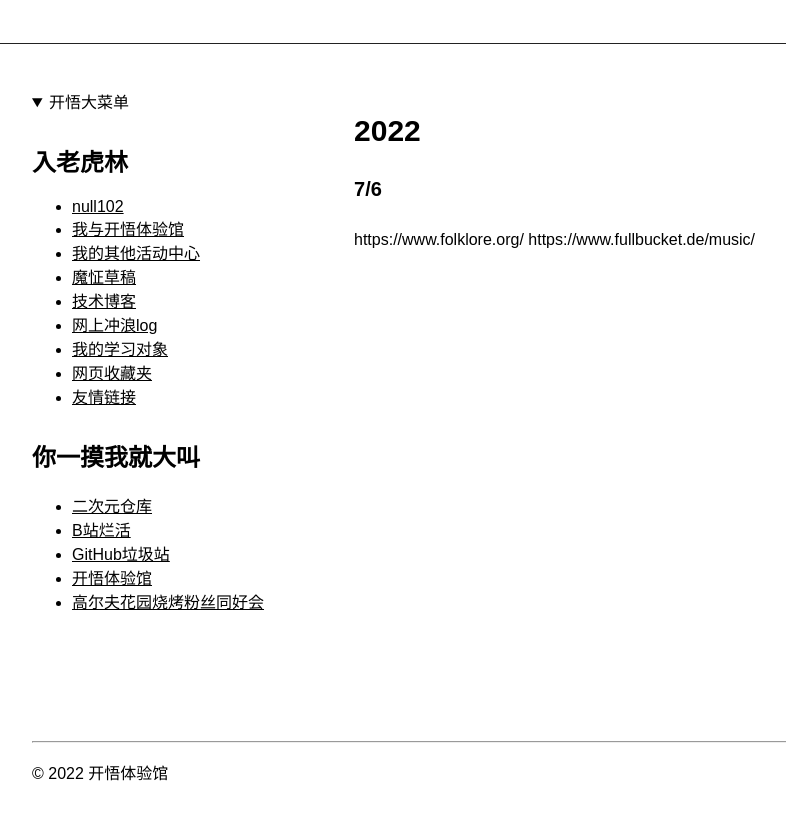
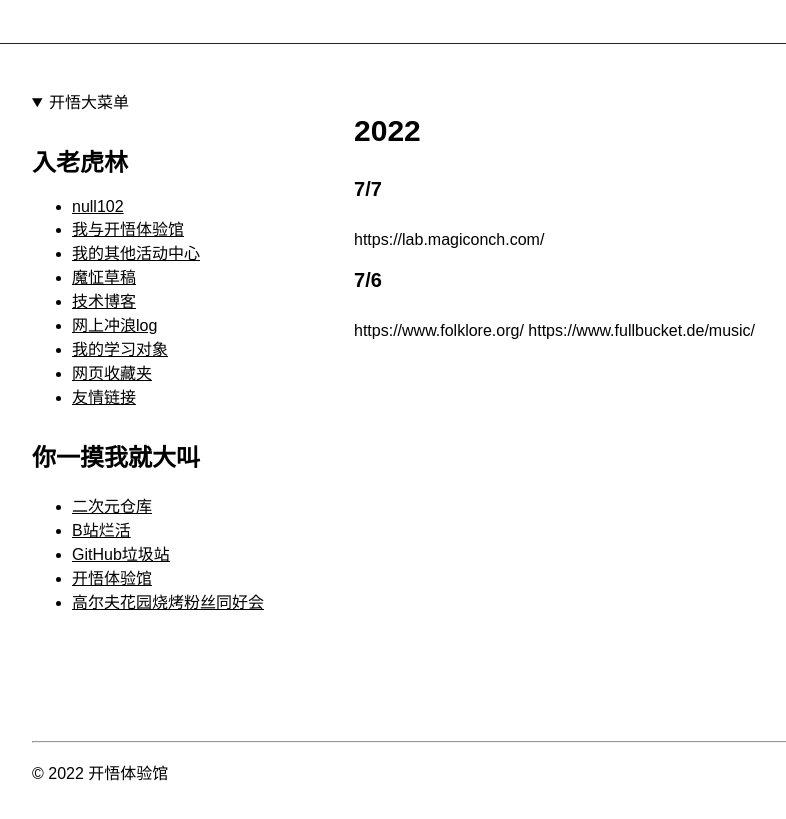
Before and after one commit to null102/null102.github.io, a plain HTML site: page forest/surflog.html in a window 1280 px wide. Shown: the part 121-940 px from the top of the page, without its empty margins (13-799 px from the left). Drawn offline with Linux system fonts and the light colour scheme.

Commit message:
Update surflog.html

```diff
--- a/forest/surflog.html
+++ b/forest/surflog.html
@@ -75,6 +75,9 @@
 
     <main>
       <h2>2022</h2>
+        <h3>7/7</h3>
+        https://lab.magiconch.com/
+
         <h3>7/6</h3>
         https://www.folklore.org/
 
```
